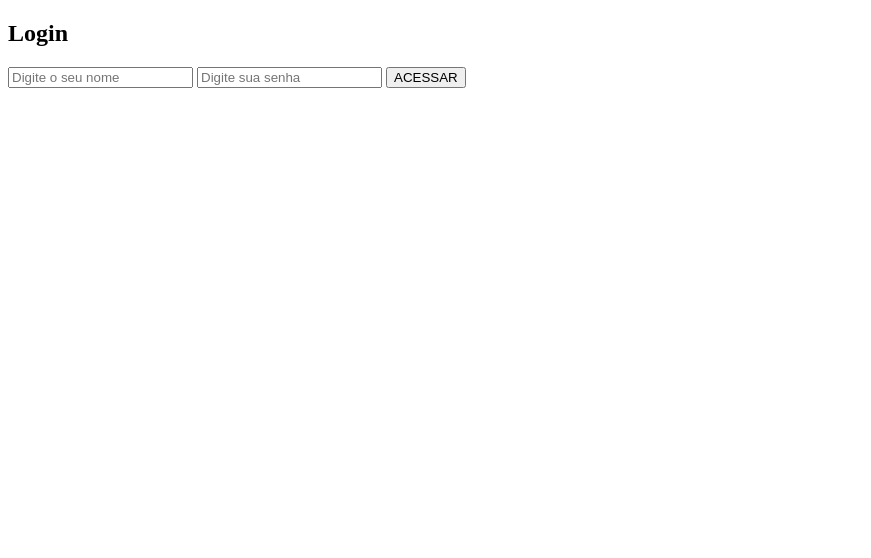
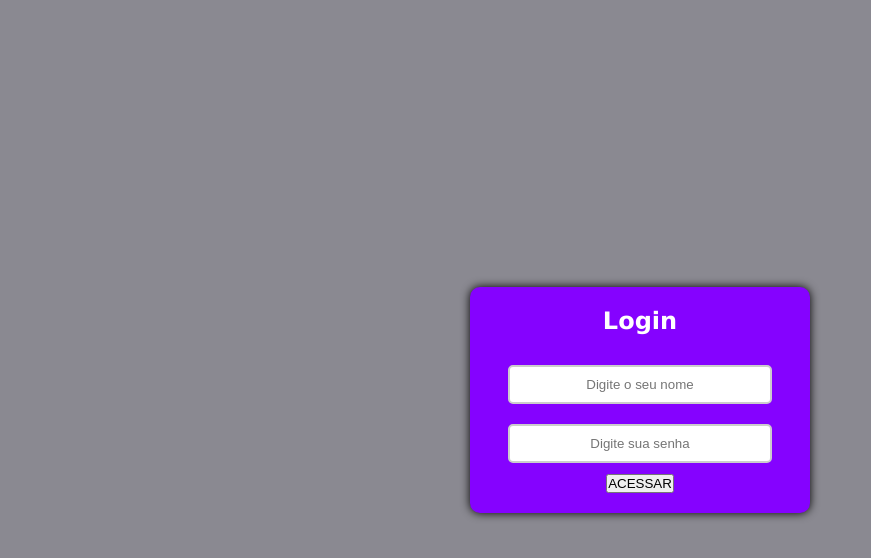
Before and after one commit to J7natan/tela_de_login, a plain HTML site: page index.html in a window 1280 px wide. Shown: the whole page, without its empty margins (0-871 px from the left). Drawn offline with Linux system fonts and the light colour scheme.

Commit message:
third commit

```diff
--- a/index.html
+++ b/index.html
@@ -3,13 +3,14 @@
 <head>
     <meta charset="UTF-8">
     <meta name="viewport" content="width=device-width, initial-scale=1.0">
+    <link rel="stylesheet" href="style.css">
     <title>Tela de Login</title>
 </head>
 <body>
     <div class="login_container">
         <h2>Login</h2>
         <form action="">
-            <input type="text" name="" placeholder="Digite o seu nome">
+            <input type="text" name="email" placeholder="Digite o seu nome">
             <input type="password" name="senha" placeholder="Digite sua senha">
             <input type="submit" value="ACESSAR">
         </form>
--- a/style.css
+++ b/style.css
@@ -0,0 +1,53 @@
+
+*{
+    margin: 0;
+    padding: 0;
+}
+
+body{
+    font-family: Verdana, Geneva, Tahoma, sans-serif;
+    background-color: rgb(138, 137, 145);
+    display: flex;
+    justify-content: center;
+    align-items: center;
+    height: 100vh;
+}
+
+.login_container{
+    background-color: rgb(133, 2, 255);
+    padding: 20px;
+    border-radius: 10px;
+    box-shadow:0 0 10px black ;
+    width: 300px;
+    text-align: center;
+}
+
+.login_container h2{
+    margin-bottom: 20px;
+    color: white;
+}
+
+.login_container input[type="text"],
+input[type="password"]{
+    width: 80%;
+    padding: 10px;
+    margin: 10px 0 ;
+    border: 2px solid #ccc;
+    border-radius: 5px;
+    text-align: center;
+}
+
+.login_container input[type="submit"]: {
+background-color: grey;
+color: white;
+border: none;
+padding: 10px;
+width: 30%;
+border-radius: 5px;
+cursor: pointer;
+font-size: 16px;
+}
+
+.login_container input[type=  "submit"]:hover{
+    background-color: rgb(68, 27, 255);
+}
```
Also changed, not shown: img/pngtree-modern-double-color-futuristic-neon-background-image_351866.jpg (added).
